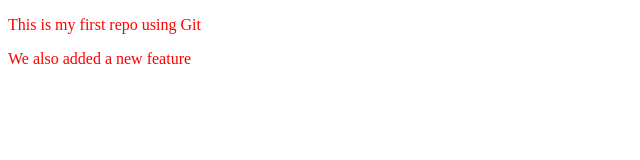
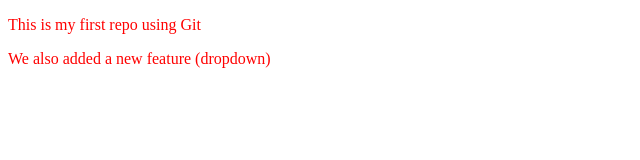
Before and after one commit to TokkaPragathi/LocalRepo, a plain HTML site: page index.html in a window 1280 px wide. Shown: the full height of the page, 0-640 px from the left. Drawn offline with Linux system fonts and the light colour scheme.

```diff
--- a/index.html
+++ b/index.html
@@ -8,7 +8,7 @@
 </head>
 <body>
     <p>This is my first repo using Git</p>
-    <p>We also added a new feature</p>
+    <p>We also added a new feature (dropdown)</p>
 
 </body>
 </html>
```
